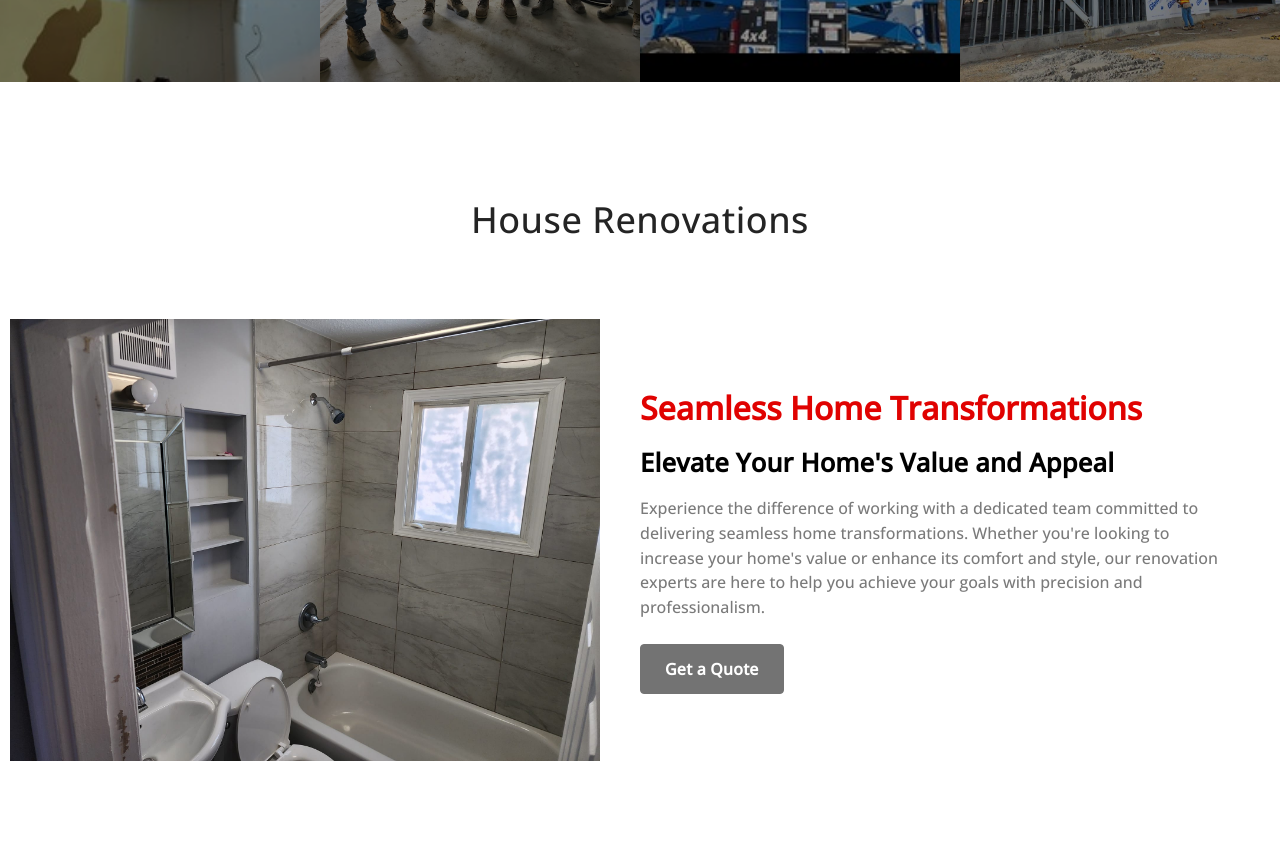
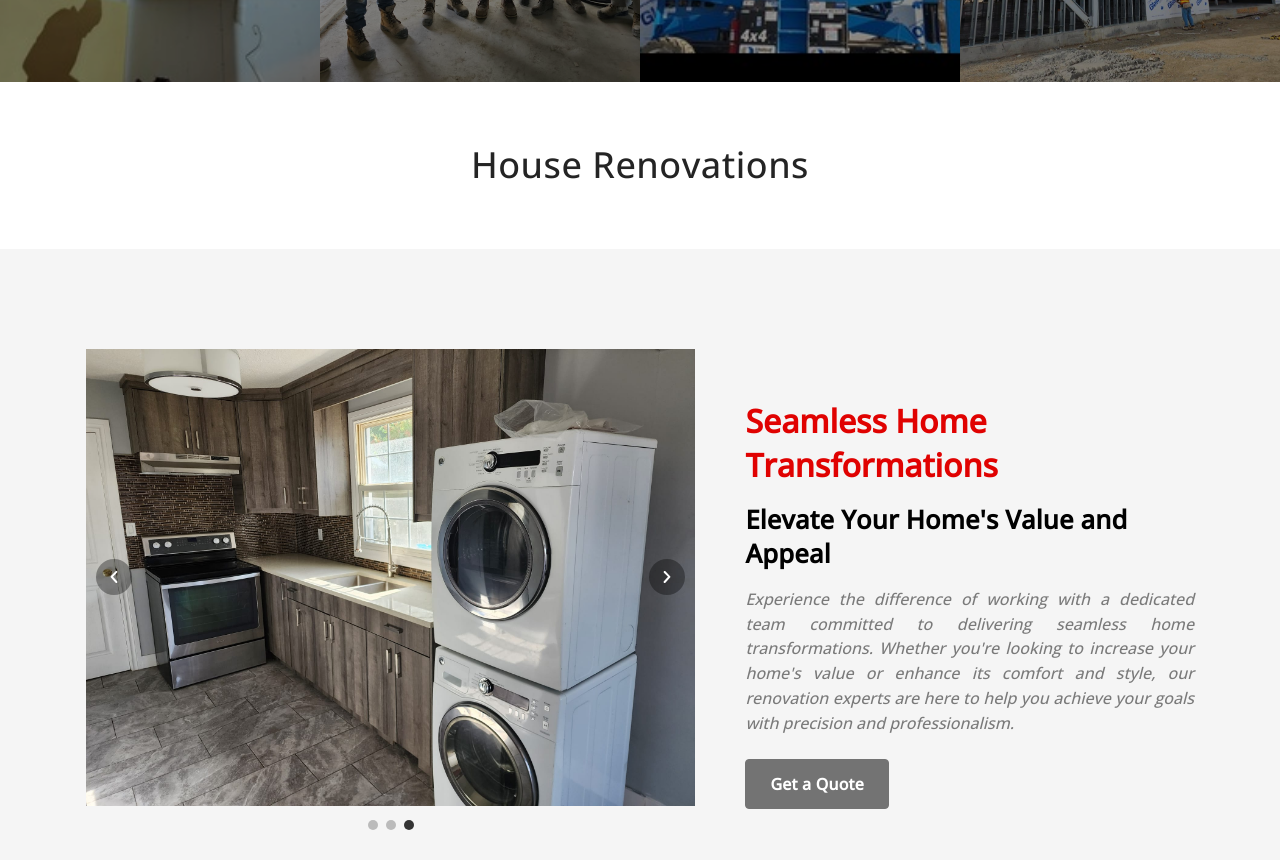
Before and after one commit to rajat6235/dilchahalconstruction, a Next.js app: page / in a window 1280 px wide. Shown: the part 5960-6828 px from the top of the page. Built offline with nearby package versions, Linux system fonts and the light colour scheme.

Commit message:
ui fixes

```diff
--- a/components/sections/HouseRenovations.tsx
+++ b/components/sections/HouseRenovations.tsx
@@ -1,13 +1,182 @@
+"use client";
+
+import { useState, useEffect, useCallback, useRef } from "react";
 import Image from "next/image";
 import Button from "@/components/ui/Button";
+
+const slides = [
+  { src: "/images/reno1.jpeg", alt: "House renovation 1" },
+  { src: "/images/reno2.jpeg", alt: "House renovation 2" },
+  { src: "/images/reno3.jpeg", alt: "House renovation 3" },
+];
+
+function RenovationCarousel() {
+  const [current, setCurrent] = useState(0);
+  const [paused, setPaused] = useState(false);
+  const intervalRef = useRef<ReturnType<typeof setInterval> | null>(null);
+
+  const goTo = (i: number) => setCurrent((i + slides.length) % slides.length);
+
+  const startTimer = useCallback(() => {
+    if (intervalRef.current) clearInterval(intervalRef.current);
+    intervalRef.current = setInterval(() => {
+      if (!paused) setCurrent((c) => (c + 1) % slides.length);
+    }, 2500);
+  }, [paused]);
+
+  useEffect(() => {
+    startTimer();
+    return () => {
+      if (intervalRef.current) clearInterval(intervalRef.current);
+    };
+  }, [startTimer]);
+
+  return (
+    <div
+      style={{ paddingBottom: "30px" }}
+      onMouseEnter={() => setPaused(true)}
+      onMouseLeave={() => setPaused(false)}
+    >
+      {/* Slide container — 4:3 aspect ratio matching WP 534×431 */}
+      <div
+        className="relative w-full overflow-hidden"
+        style={{ aspectRatio: "4/3" }}
+      >
+        {slides.map((slide, i) => (
+          <div
+            key={slide.src}
+            className="absolute inset-0"
+            style={{
+              opacity: i === current ? 1 : 0,
+              transition: "opacity 500ms ease",
+              zIndex: i === current ? 1 : 0,
+            }}
+          >
+            <Image
+              src={slide.src}
+              alt={slide.alt}
+              fill
+              className="object-cover"
+              sizes="(max-width: 768px) 100vw, 55vw"
+              priority={i === 0}
+            />
+          </div>
+        ))}
+
+        {/* WP: elementor-swiper-button-prev — chevron-left SVG inside */}
+        <button
+          onClick={() => {
+            goTo(current - 1);
+            startTimer();
+          }}
+          aria-label="Previous slide"
+          style={{
+            position: "absolute",
+            left: "10px",
+            top: "50%",
+            transform: "translateY(-50%)",
+            zIndex: 10,
+            background: "rgba(0,0,0,0.35)",
+            border: "none",
+            borderRadius: "50%",
+            width: "36px",
+            height: "36px",
+            cursor: "pointer",
+            display: "flex",
+            alignItems: "center",
+            justifyContent: "center",
+            color: "#fff",
+            padding: 0,
+          }}
+        >
+          <svg
+            aria-hidden="true"
+            viewBox="0 0 1000 1000"
+            xmlns="http://www.w3.org/2000/svg"
+            width="16"
+            height="16"
+            fill="currentColor"
+          >
+            <path d="M646 125C629 125 613 133 604 142L308 442C296 454 292 471 292 487 292 504 296 521 308 533L604 854C617 867 629 875 646 875 663 875 679 871 692 858 704 846 713 829 713 812 713 796 708 779 692 767L438 487 692 225C700 217 708 204 708 187 708 171 704 154 692 142 675 129 663 125 646 125Z" />
+          </svg>
+        </button>
+
+        {/* WP: elementor-swiper-button-next — chevron-right SVG inside */}
+        <button
+          onClick={() => {
+            goTo(current + 1);
+            startTimer();
+          }}
+          aria-label="Next slide"
+          style={{
+            position: "absolute",
+            right: "10px",
+            top: "50%",
+            transform: "translateY(-50%)",
+            zIndex: 10,
+            background: "rgba(0,0,0,0.35)",
+            border: "none",
+            borderRadius: "50%",
+            width: "36px",
+            height: "36px",
+            cursor: "pointer",
+            display: "flex",
+            alignItems: "center",
+            justifyContent: "center",
+            color: "#fff",
+            padding: 0,
+          }}
+        >
+          <svg
+            aria-hidden="true"
+            viewBox="0 0 1000 1000"
+            xmlns="http://www.w3.org/2000/svg"
+            width="16"
+            height="16"
+            fill="currentColor"
+          >
+            <path d="M696 533C708 521 713 504 713 487 713 471 708 454 696 446L400 146C388 133 375 125 354 125 338 125 325 129 313 142 300 154 292 171 292 187 292 204 296 221 308 233L563 492 304 771C292 783 288 800 288 817 288 833 296 850 308 863 321 871 338 875 354 875 371 875 388 867 400 854L696 533Z" />
+          </svg>
+        </button>
+      </div>
+
+      {/* WP: swiper-pagination — dots below carousel */}
+      <div
+        className="flex justify-center gap-[8px]"
+        style={{ paddingTop: "14px" }}
+      >
+        {slides.map((_, i) => (
+          <button
+            key={i}
+            onClick={() => {
+              goTo(i);
+              startTimer();
+            }}
+            aria-label={`Go to slide ${i + 1}`}
+            aria-current={i === current}
+            style={{
+              width: "10px",
+              height: "10px",
+              borderRadius: "50%",
+              border: "none",
+              cursor: "pointer",
+              backgroundColor: i === current ? "#333" : "#bbb",
+              transition: "background-color 0.3s",
+              padding: 0,
+            }}
+          />
+        ))}
+      </div>
+    </div>
+  );
+}
 
 export default function HouseRenovations() {
   return (
     <>
-      {/* Section 1: WP 1b490cc — 177px white, centered H2 heading */}
-      <section className="bg-white" style={{ padding: "65px 0px 65px" }}>
+      {/* Section 1: WP 1b490cc — pt:10px pb:60px (desktop), bg astglobalcolor5=#FFFFFF */}
+      <section className="bg-white" style={{ padding: "10px 0 60px" }}>
         <div className="max-w-[1140px] mx-auto px-4 text-center">
-          {/* WP: Montserrat 36px weight 500 #242424 letterSpacing 0.5px lineHeight 46.8px */}
           <h2
             style={{
               fontFamily: "var(--font-subheading)",
@@ -23,27 +192,29 @@ export default function HouseRenovations() {
         </div>
       </section>
 
-      {/* Section 2: WP 96e9b97 — 520px, 2-col layout, padding 0px 10px */}
-      <section style={{ backgroundColor: "rgba(0,0,0,0)", padding: "10px 10px" }}>
-        <div className="flex flex-col md:flex-row">
-          {/* Left: single large image — WP: 627px wide, 470px tall */}
-          <div className="flex-1" style={{ maxWidth: "55%" }}>
-            <Image
-              src="/images/reno1.jpeg"
-              alt="House renovation"
-              width={627}
-              height={470}
-              style={{ width: "100%", height: "auto", display: "block", objectFit: "cover" }}
-              sizes="(max-width: 768px) 100vw, 55vw"
-            />
+      {/* Section 2: WP 96e9b97 — bg #FFFFFF, margin-top:100px desktop, mb:30px */}
+      <section
+        className="bg-[#f5f5f5]"
+        style={{
+          paddingTop: "100px",
+        }}
+      >
+        <div className="max-w-[1140px] mx-auto px-4">
+          <div className="flex flex-col md:flex-row" style={{ gap: "0px" }}>
+            {/* WP 828acec — 55% width, margin-right:30px desktop */}
+            <div
+              className="w-full md:w-[55%] flex-shrink-0"
+              style={{ marginRight: "clamp(0px, 2.5vw, 30px)" }}
+            >
+              <RenovationCarousel />
             </div>
 
-          {/* Right: text content — WP: 630px wide, 0px padding */}
+            {/* WP c4b0a9a — remaining 45%, flex col, text content */}
             <div
               className="flex-1 flex flex-col justify-center"
-            style={{ padding: "40px" }}
+              style={{ padding: "40px 0 40px 20px" }}
             >
-            {/* WP: H2 "Seamless Home Transformations" — Merriweather 34px weight 700 #E00201 lineHeight 44.2px */}
+              {/* WP 594bb2f: H2 "Seamless Home Transformations" — Merriweather 34px/700/#E00201 */}
               <h2
                 className="mb-4"
                 style={{
@@ -57,7 +228,7 @@ export default function HouseRenovations() {
                 Seamless Home Transformations
               </h2>
 
-            {/* WP: H3 "Elevate Your Home's Value and Appeal" — Montserrat bold black */}
+              {/* WP f62c51c: H5 "Elevate Your Home's Value and Appeal" — Montserrat bold black */}
               <h3
                 className="mb-4"
                 style={{
@@ -72,22 +243,25 @@ export default function HouseRenovations() {
                 Elevate Your Home&apos;s Value and Appeal
               </h3>
 
-            {/* Para — WP: Open Sans 16px weight 500 #7A7A7A lineHeight 24.75px */}
+              {/* WP 33ea119: italic Open Sans 16px/500/#7A7A7A */}
               <p
                 className="mb-6"
                 style={{
                   fontFamily: "var(--font-body)",
                   fontSize: "16px",
                   fontWeight: 500,
+                  fontStyle: "italic",
                   color: "#7A7A7A",
                   lineHeight: "24.75px",
+                  textAlign: "justify",
                 }}
               >
                 Experience the difference of working with a dedicated team
                 committed to delivering seamless home transformations. Whether
                 you&apos;re looking to increase your home&apos;s value or
                 enhance its comfort and style, our renovation experts are here
-              to help you achieve your goals with precision and professionalism.
+                to help you achieve your goals with precision and
+                professionalism.
               </p>
 
               <Button
@@ -99,6 +273,7 @@ export default function HouseRenovations() {
               </Button>
             </div>
           </div>
+        </div>
       </section>
     </>
   );
```
Lines whose indentation alone changed are shown as unchanged.
